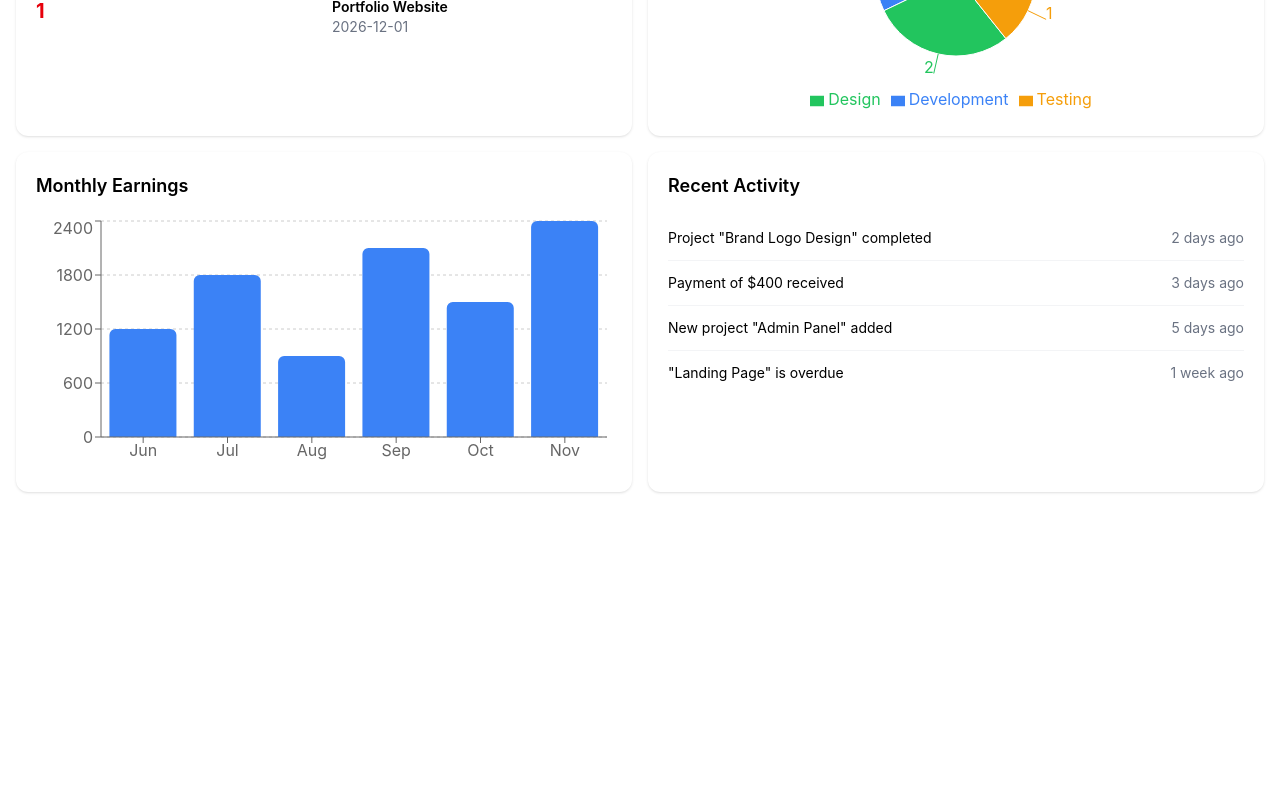
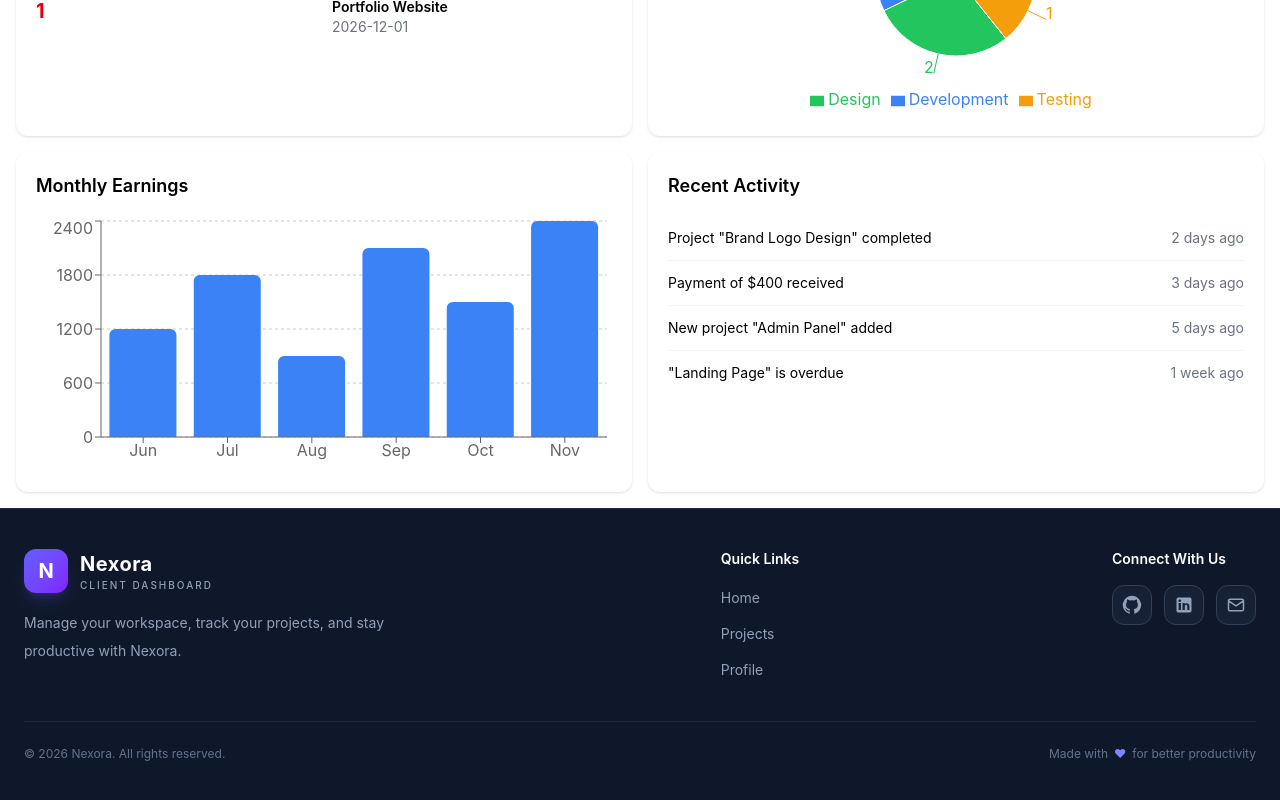
Before and after one commit to Amir-017/task1_Elevvo, a React (Vite) app: page / in a window 1280 px wide. Shown: the part 487-1287 px from the top of the page. Before the commit the page ends 995 px from the top, so only its background shows below. Built offline with nearby package versions, Linux system fonts and the light colour scheme.

Commit message:
add Footer component to MainLayout for improved layout and navigation

```diff
--- /dev/null
+++ b/src/Components/Footer.jsx
@@ -0,0 +1,119 @@
+
+export const Footer = () => {
+  const links = [
+    { name: "Home", path: "/" },
+    { name: "Projects", path: "/projects" },
+    { name: "Profile", path: "/profile" },
+  ];
+
+  return (
+    <footer className="border-t border-slate-700/50 bg-[#0f172a] px-6 py-10">
+      <div className="mx-auto max-w-7xl">
+
+        {/* Top Section */}
+        <div className="flex flex-col justify-between gap-8 md:flex-row">
+
+          {/* Logo & Description */}
+          <div className="max-w-sm">
+            <a href="/" className="mb-4 flex items-center gap-3">
+              <div className="flex h-11 w-11 items-center justify-center rounded-xl bg-gradient-to-br from-indigo-500 to-violet-600 text-xl font-bold text-white shadow-lg shadow-indigo-500/20">
+                N
+              </div>
+              <div>
+                <h2 className="text-xl font-bold tracking-wide text-white">
+                  Nexora
+                </h2>
+                <p className="text-[10px] font-medium tracking-[2px] text-slate-400">
+                  CLIENT DASHBOARD
+                </p>
+              </div>
+            </a>
+
+            <p className="text-sm leading-7 text-slate-400">
+              Manage your workspace, track your projects,
+              and stay productive with Nexora.
+            </p>
+          </div>
+
+          {/* Quick Links */}
+          <div>
+            <h3 className="mb-4 text-sm font-semibold text-white">
+              Quick Links
+            </h3>
+
+            <ul className="space-y-3">
+              {links.map((link) => (
+                <li key={link.path}>
+                  <a
+                    href={link.path}
+                    className="text-sm text-slate-400 transition-colors duration-300 hover:text-indigo-400"
+                  >
+                    {link.name}
+                  </a>
+                </li>
+              ))}
+            </ul>
+          </div>
+
+          {/* Social Links */}
+          <div>
+            <h3 className="mb-4 text-sm font-semibold text-white">
+              Connect With Us
+            </h3>
+
+            <div className="flex items-center gap-3">
+              <a
+                href="https://github.com"
+                target="_blank"
+                rel="noreferrer"
+                aria-label="GitHub"
+                className="flex h-10 w-10 items-center justify-center rounded-xl border border-slate-700 bg-slate-800/60 text-slate-400 transition-all duration-300 hover:border-indigo-500 hover:bg-indigo-600 hover:text-white"
+              >
+                <svg className="h-5 w-5" fill="currentColor" viewBox="0 0 24 24">
+                  <path d="M12 .9a11.1 11.1 0 0 0-3.51 21.63c.55.1.76-.24.76-.53v-2.06c-3.1.67-3.75-1.32-3.75-1.32-.5-1.29-1.24-1.63-1.24-1.63-1.01-.69.08-.68.08-.68 1.12.08 1.7 1.15 1.7 1.15.99 1.7 2.6 1.21 3.23.92.1-.72.39-1.21.7-1.49-2.48-.28-5.09-1.24-5.09-5.52 0-1.22.44-2.22 1.15-3-.12-.28-.5-1.42.11-2.95 0 0 .94-.3 3.05 1.14a10.6 10.6 0 0 1 5.55 0c2.11-1.44 3.05-1.14 3.05-1.14.61 1.53.23 2.67.11 2.95.72.78 1.15 1.78 1.15 3 0 4.29-2.62 5.24-5.11 5.51.4.35.75 1.03.75 2.08V22c0 .29.2.63.76.53A11.1 11.1 0 0 0 12 .9Z"/>
+                </svg>
+              </a>
+
+              <a
+                href="https://linkedin.com"
+                target="_blank"
+                rel="noreferrer"
+                aria-label="LinkedIn"
+                className="flex h-10 w-10 items-center justify-center rounded-xl border border-slate-700 bg-slate-800/60 text-slate-400 transition-all duration-300 hover:border-indigo-500 hover:bg-indigo-600 hover:text-white"
+              >
+                <svg className="h-5 w-5" fill="currentColor" viewBox="0 0 24 24">
+                  <path d="M19 3a2 2 0 0 1 2 2v14a2 2 0 0 1-2 2H5a2 2 0 0 1-2-2V5a2 2 0 0 1 2-2h14ZM8.34 18V9.65H5.56V18h2.78ZM6.95 8.52a1.61 1.61 0 1 0 0-3.22 1.61 1.61 0 0 0 0 3.22ZM18.45 18v-4.57c0-2.45-1.31-3.59-3.05-3.59a2.64 2.64 0 0 0-2.38 1.31V9.65h-2.77V18h2.77v-4.13c0-1.09.21-2.14 1.56-2.14 1.34 0 1.36 1.24 1.36 2.21V18h2.51Z"/>
+                </svg>
+              </a>
+
+              <a
+                href="mailto:hello@nexora.com"
+                aria-label="Email"
+                className="flex h-10 w-10 items-center justify-center rounded-xl border border-slate-700 bg-slate-800/60 text-slate-400 transition-all duration-300 hover:border-indigo-500 hover:bg-indigo-600 hover:text-white"
+              >
+                <svg className="h-5 w-5" fill="none" stroke="currentColor" viewBox="0 0 24 24">
+                  <path strokeLinecap="round" strokeLinejoin="round" strokeWidth="1.8" d="m3 7 9 6 9-6M5 5h14a2 2 0 0 1 2 2v10a2 2 0 0 1-2 2H5a2 2 0 0 1-2-2V7a2 2 0 0 1 2-2Z"/>
+                </svg>
+              </a>
+            </div>
+          </div>
+        </div>
+
+        {/* Bottom Section */}
+        <div className="mt-10 flex flex-col items-center justify-between gap-4 border-t border-slate-700/50 pt-6 text-center sm:flex-row">
+
+          <p className="text-xs text-slate-500">
+            © {new Date().getFullYear()} Nexora. All rights reserved.
+          </p>
+
+          <p className="flex items-center gap-1.5 text-xs text-slate-500">
+            Made with
+            <span className="text-indigo-400">♥</span>
+            for better productivity
+          </p>
+        </div>
+
+      </div>
+    </footer>
+  );
+};
--- a/src/Layouts/MainLayout.jsx
+++ b/src/Layouts/MainLayout.jsx
@@ -1,5 +1,6 @@
 import { Outlet } from "react-router-dom"
 import { Navbar } from "../Components/Navbar"
+import { Footer } from "../Components/Footer"
 
 export const MainLayout = ({ children }) => {
   return (
@@ -8,5 +9,6 @@ export const MainLayout = ({ children }) => {
       <main>
         <Outlet/>
       </main>
+      <Footer/>
     </div>
   )}
```
